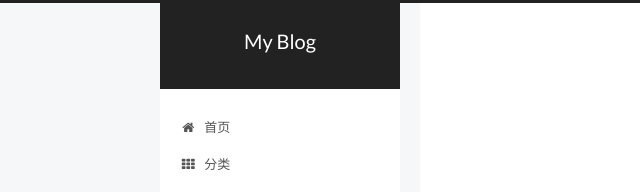
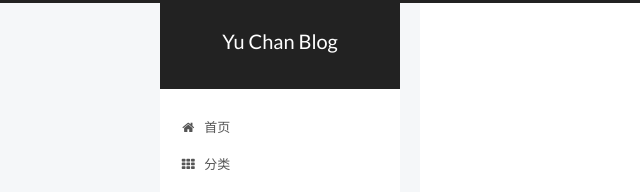
Before and after one commit to YuChanBlog/yuchanblog.github.io, a plain HTML site: page index.html in a window 1280 px wide. Shown: the top 192 px of the page, 0-640 px from the left. Drawn offline with Linux system fonts and the light colour scheme.

Commit message:
Site updated: 2017-02-25 15:25:55

```diff
--- a/css/main.css
+++ b/css/main.css
@@ -1701,7 +1701,7 @@ pre .javascript .function {
   width: 4px;
   height: 4px;
   border-radius: 50%;
-  background: #6feba1;
+  background: #8a22ff;
 }
 .links-of-blogroll {
   font-size: 13px;
--- a/index.html
+++ b/index.html
@@ -88,11 +88,11 @@
 
 
 <meta property="og:type" content="website">
-<meta property="og:title" content="My Blog">
+<meta property="og:title" content="Yu Chan Blog">
 <meta property="og:url" content="http://yoursite.com/index.html">
-<meta property="og:site_name" content="My Blog">
+<meta property="og:site_name" content="Yu Chan Blog">
 <meta name="twitter:card" content="summary">
-<meta name="twitter:title" content="My Blog">
+<meta name="twitter:title" content="Yu Chan Blog">
 
 
 
@@ -126,7 +126,7 @@
 
 
 
-  <title> My Blog </title>
+  <title> Yu Chan Blog </title>
 </head>
 
 <body itemscope itemtype="http://schema.org/WebPage" lang="zh-Hans">
@@ -164,7 +164,7 @@
     <div class="custom-logo-site-title">
       <a href="/"  class="brand" rel="start">
         <span class="logo-line-before"><i></i></span>
-        <span class="site-title">My Blog</span>
+        <span class="site-title">Yu Chan Blog</span>
         <span class="logo-line-after"><i></i></span>
       </a>
     </div>
@@ -306,7 +306,7 @@
     </span>
 
     <span hidden itemprop="publisher" itemscope itemtype="http://schema.org/Organization">
-      <meta itemprop="name" content="My Blog">
+      <meta itemprop="name" content="Yu Chan Blog">
     </span>
 
 
@@ -443,7 +443,7 @@ hexo d
     </span>
 
     <span hidden itemprop="publisher" itemscope itemtype="http://schema.org/Organization">
-      <meta itemprop="name" content="My Blog">
+      <meta itemprop="name" content="Yu Chan Blog">
     </span>
 
 
@@ -561,7 +561,7 @@ hexo d
     </span>
 
     <span hidden itemprop="publisher" itemscope itemtype="http://schema.org/Organization">
-      <meta itemprop="name" content="My Blog">
+      <meta itemprop="name" content="Yu Chan Blog">
     </span>
 
 
@@ -685,7 +685,7 @@ hexo d
     </span>
 
     <span hidden itemprop="publisher" itemscope itemtype="http://schema.org/Organization">
-      <meta itemprop="name" content="My Blog">
+      <meta itemprop="name" content="Yu Chan Blog">
     </span>
 
 
```
Also changed, not shown: 2017/02/23/biaoti/index.html (+4 -4 lines), 2017/02/23/hello-world/index.html (+4 -4 lines), 2017/02/23/中文/index.html (+4 -4 lines), 2017/02/25/搭建HEXO/index.html (+4 -4 lines), archives/2017/02/index.html (+5 -5 lines), archives/2017/index.html (+5 -5 lines), archives/index.html (+5 -5 lines).
